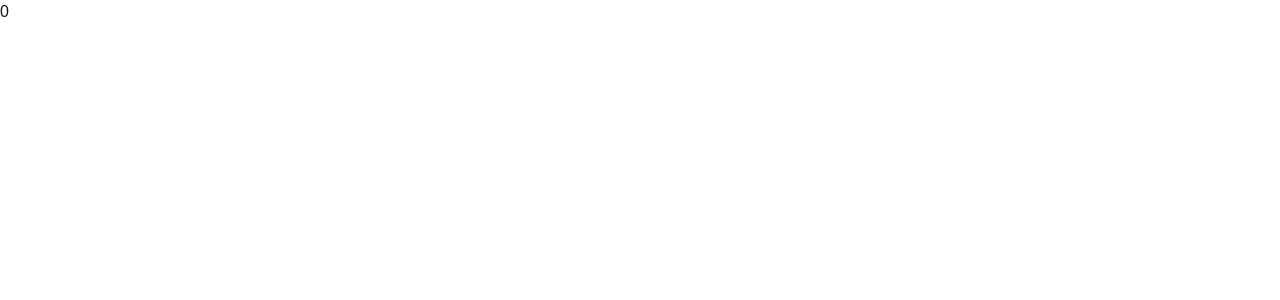
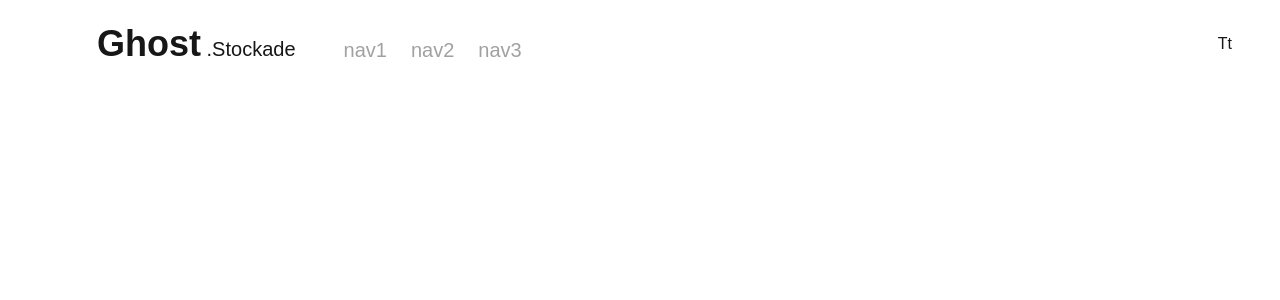
Before and after one commit to ray-sOrg/portal-base-web, a Next.js app: page / in a window 1280 px wide. Shown: the top 300 px of the page. Built offline with nearby package versions, Linux system fonts and the light colour scheme.

Commit message:
feat: header

```diff
--- a/package.json
+++ b/package.json
@@ -1,6 +1,6 @@
 {
   "name": "portal-base-web",
-  "version": "0.1.5",
+  "version": "0.1.6",
   "private": true,
   "scripts": {
     "prepare": "husky install",
--- a/src/app/layout.tsx
+++ b/src/app/layout.tsx
@@ -1,5 +1,6 @@
 import type { Metadata } from "next";
 import { Geist, Geist_Mono } from "next/font/google";
+import { Header } from "@/components/header";
 import "./globals.css";
 
 const geistSans = Geist({
@@ -13,8 +14,8 @@ const geistMono = Geist_Mono({
 });
 
 export const metadata: Metadata = {
-  title: "个人网站",
-  description: "这是一个个人网站展示",
+  title: "Stockade Ghost",
+  description: "寨子鬼",
 };
 
 export default function RootLayout({
@@ -27,6 +28,7 @@ export default function RootLayout({
       <body
         className={`${geistSans.variable} ${geistMono.variable} antialiased`}
       >
+        <Header />
         {children}
       </body>
     </html>
--- a/src/app/page.tsx
+++ b/src/app/page.tsx
@@ -1,3 +1,3 @@
 export default function Home() {
-  return <div>0</div>;
+  return <div></div>;
 }
--- /dev/null
+++ b/src/components/header/index.tsx
@@ -0,0 +1,40 @@
+import Link from "next/link";
+
+export const Header = () => {
+  return (
+    <header>
+      <div className="w-full pl-12 pr-12 pt-6 pb-6 flex justify-between items-center border-b border-[rgba(255,255,255,0.1)]">
+        <div className="flex justify-between items-end">
+          <div>
+            <Link href="/">
+              <span className="inline-block mr-6 ml-6 w-0.25 h-9 bg-white opacity-20 transform rotate-30 align-bottom"></span>
+              <span className="text-4xl font-bold">Ghost</span>
+              <span className="text-xl">&nbsp;.Stockade</span>
+            </Link>
+          </div>
+
+          <div className="ml-12">
+            <ul className="gap-6 flex text-neutral-400 text-xl">
+              <li>
+                <Link href="/nav1" className="hover:text-white">
+                  nav1
+                </Link>
+              </li>
+              <li>
+                <Link href="/nav2" className="hover:text-white">
+                  nav2
+                </Link>
+              </li>
+              <li>
+                <Link href="/nav3" className="hover:text-white">
+                  nav3
+                </Link>
+              </li>
+            </ul>
+          </div>
+        </div>
+        <div>Tt</div>
+      </div>
+    </header>
+  );
+};
```
